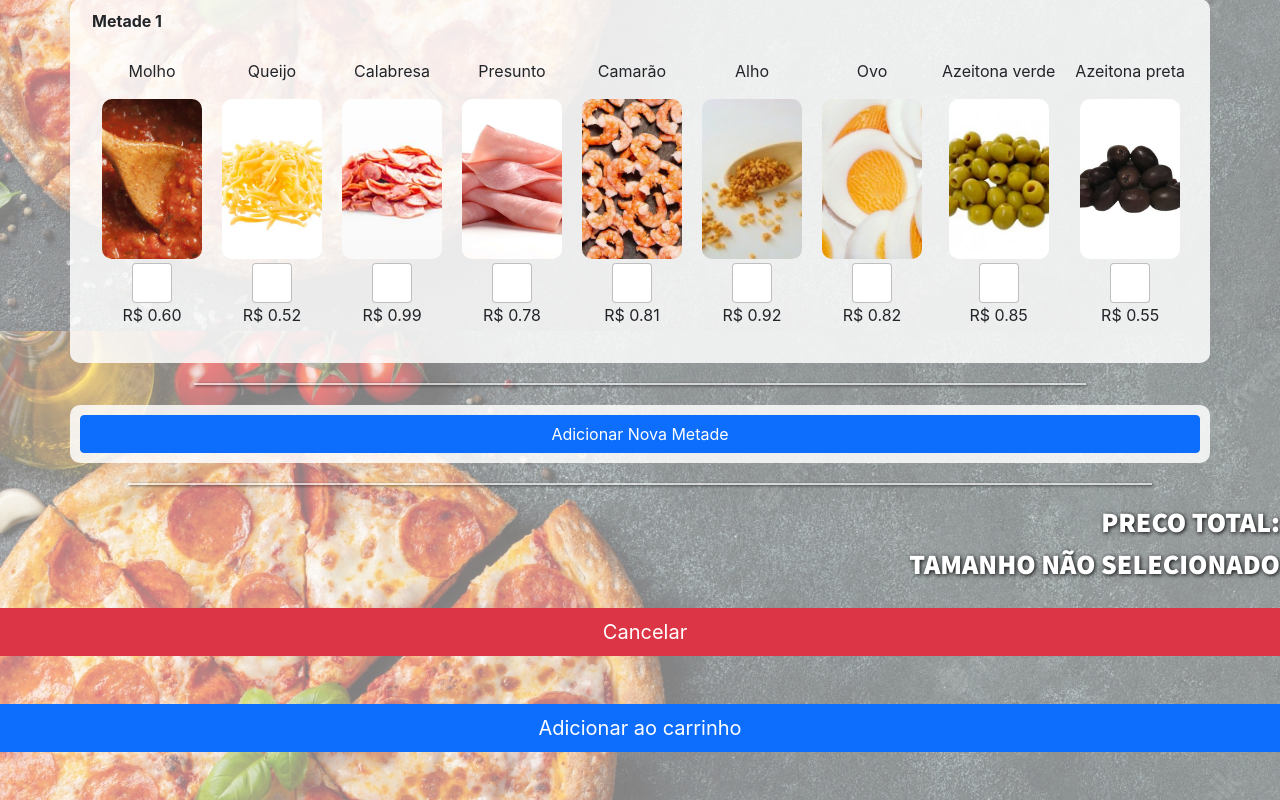
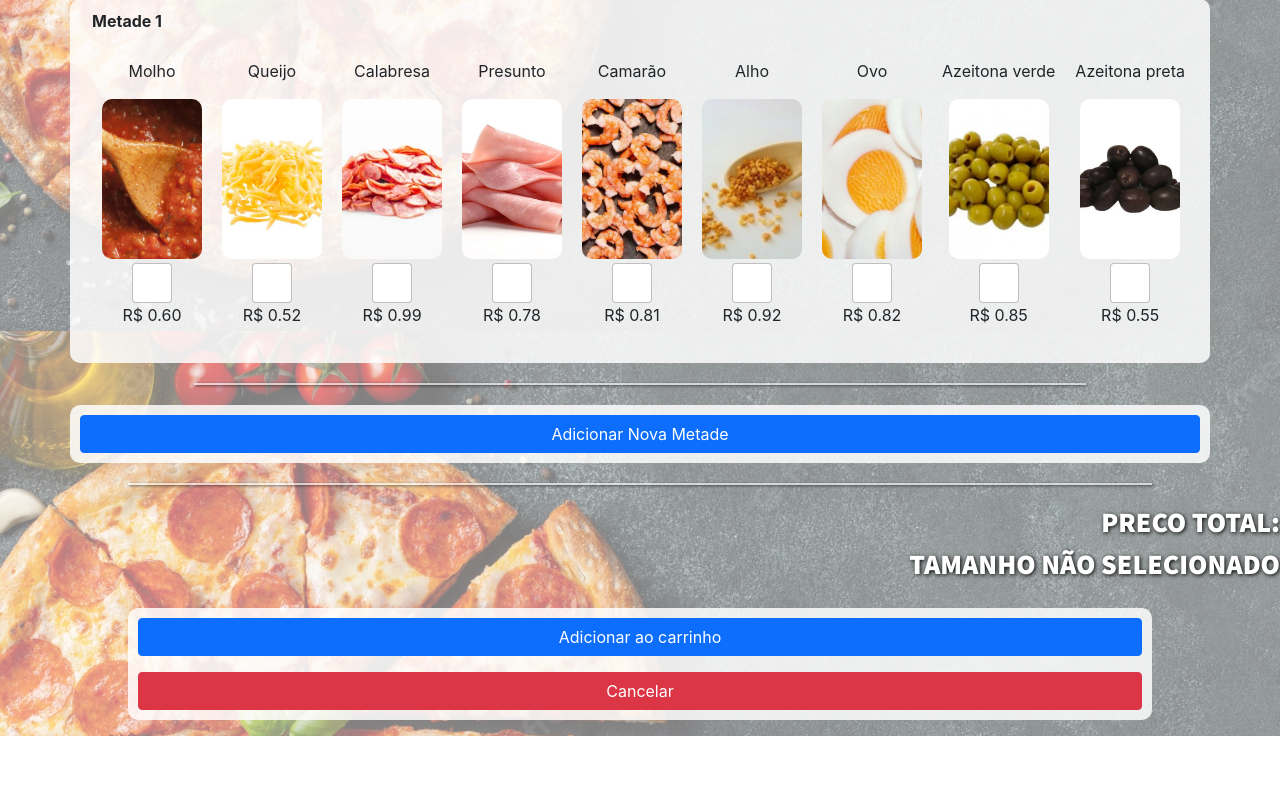
Before and after one commit to dsm-cefet-rj/ti-2022-1-grupo_8, a React (Create React App) app: page /criar-pizza in a window 1280 px wide. Shown: the part 469-1269 px from the top of the page. After the commit the page ends 1205 px from the top, so only its background shows below. Built offline with nearby package versions, Linux system fonts and the light colour scheme; a web font is replaced by a local one.

Commit message:
Melhorias nos botões em criar-pizza.js

```diff
--- a/src/components/Client/criar-pizza.js
+++ b/src/components/Client/criar-pizza.js
@@ -281,21 +281,21 @@ const CriarPizza = () => {
                     </div>
                 </div>
             </form>
-            <div className="row" style={{ textAlign: "center" }}>
-                <Link
-                    to="/menu"
-                    style={{ margin: " 0 5px" }}
-                    className="btn btn-lg btn-danger mb-5"
-                >
+            <div className="row section"
+            style={{
+                textAlign: "center",
+                marginLeft: "auto",
+                marginRight: "auto",
+                width: "80%",
+                marginBottom: "1rem",
+            }}>
+                <button className="btn btn-primary mb-3" onClick={adicionarAoCarrinho}>
+                    Adicionar ao carrinho
+                </button>
+
+                <Link to="/menu" className="btn btn-danger">
                     Cancelar
                 </Link>
-
-                <button
-                    className="btn btn-lg btn-primary mb-5"
-                    onClick={adicionarAoCarrinho}
-                >
-                    Adicionar ao carrinho
-                </button>
             </div>
         </>
     );
```
